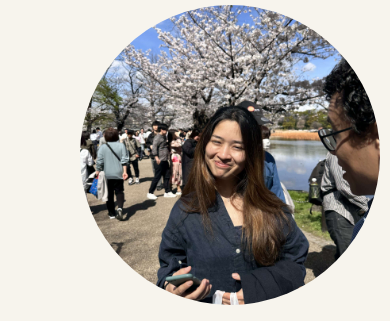
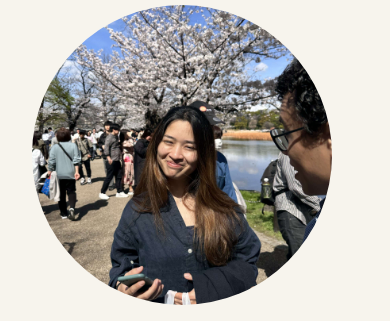
Before and after one commit to ayanofujita/profile, a plain HTML site: page index.html in a window 390 px wide. Shown: the part 228-549 px from the top of the page. Drawn offline with Linux system fonts and the light colour scheme.

Commit message:
added media query to shorten padding

```diff
--- a/style.css
+++ b/style.css
@@ -94,3 +94,10 @@ ul {
     margin-top: 1rem;
   }
 }
+
+@media (max-width: 500px) {
+  #container1, #container2 {
+    padding-left: 2em;
+    padding-right: 2em;
+  }
+}
```
